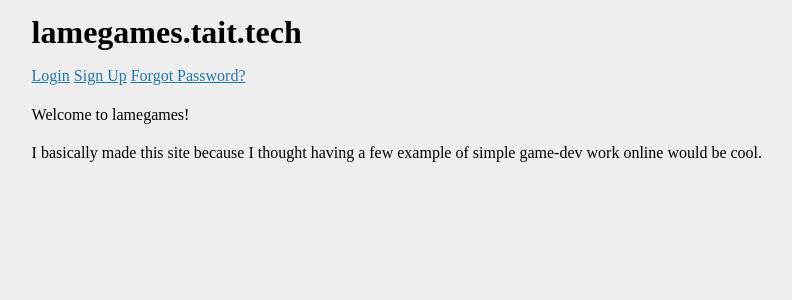
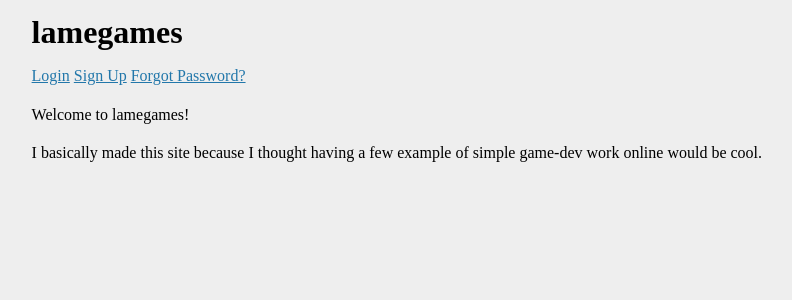
Before and after one commit to TTWNO/lamegames.io, a Django app: page / in a window 1280 px wide. Shown: the top 300 px of the page, without its empty margins (166-958 px from the left). Run offline with Django 3.2, Linux system fonts and the light colour scheme.

Commit message:
shorter header

```diff
--- a/common/templates/common/header.html
+++ b/common/templates/common/header.html
@@ -1 +1 @@
-<h1>lamegames.tait.tech</h1>
+<h1>lamegames</h1>
```
